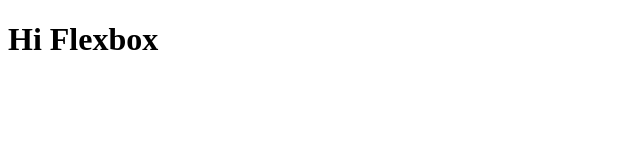
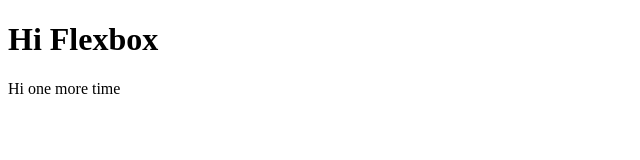
Before and after one commit to AsieRR26/Flexbox-Course, a plain HTML site: page index.html in a window 1280 px wide. Shown: the whole page, without its empty margins (0-640 px from the left). Drawn offline with Linux system fonts and the light colour scheme.

Commit message:
Flexbox-Course

```diff
--- a/index.html
+++ b/index.html
@@ -8,5 +8,6 @@
 </head>
 <body>
     <h1>Hi Flexbox</h1>
+    <p>Hi one more time</p>
 </body>
 </html>
```
